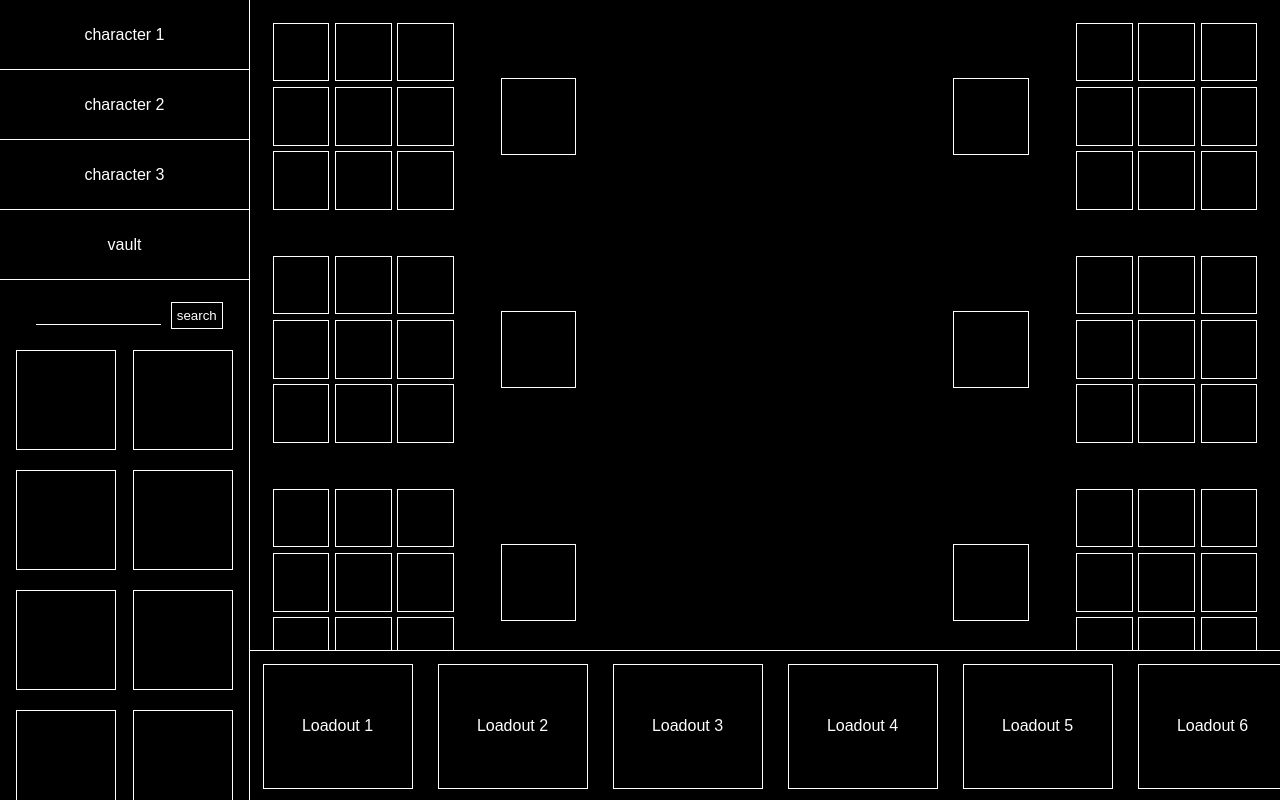
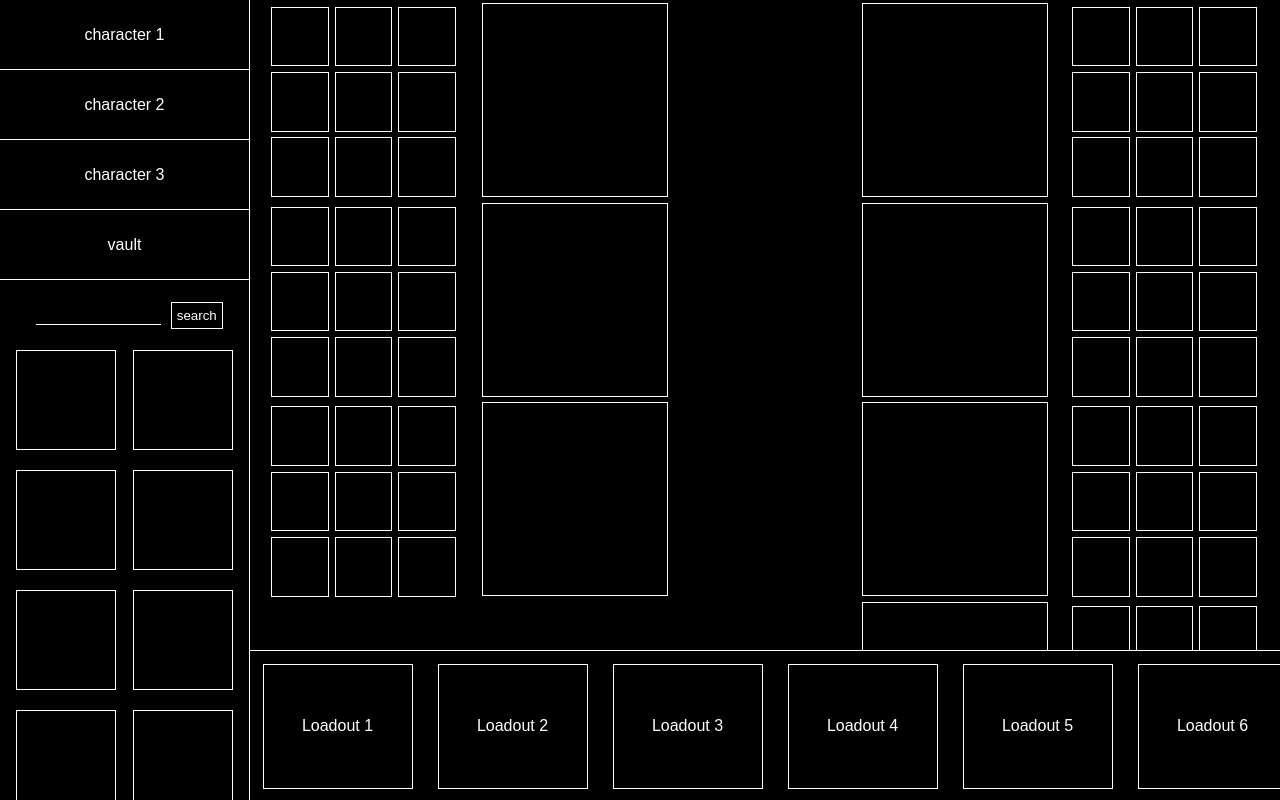
Before and after one commit to jeff0brewer-cs130/cs130-coursework, a website: page project/index.html in a window 1280 px wide. Drawn offline with Linux system fonts and the light colour scheme; no server answers.

Commit message:
style changes

```diff
--- a/project/index.html
+++ b/project/index.html
@@ -57,46 +57,62 @@
                     <div></div>
                 </section>
             </article>
-            <section class="kinetic">
+            <article class="kinetic inv flx_r">
+                <section>
                     <div></div> <div></div> <div></div>
                     <div></div> <div></div> <div></div>
                     <div></div> <div></div> <div></div>
                 </section>
-            <section class="energy">
+            </article>
+            <article class="energy inv flx_r">
+                <section>
                     <div></div> <div></div> <div></div>
                     <div></div> <div></div> <div></div>
                     <div></div> <div></div> <div></div>
                 </section>
-            <section class="power">
+            </article>
+            <article class="power inv flx_r">
+                <section>
                     <div></div> <div></div> <div></div>
                     <div></div> <div></div> <div></div>
                     <div></div> <div></div> <div></div>
                 </section>
-            <section class="head">
+            </article>
+            <article class="head inv flx_r">
+                <section>
                     <div></div> <div></div> <div></div>
                     <div></div> <div></div> <div></div>
                     <div></div> <div></div> <div></div>
                 </section>
-            <section class="arms">
+            </article>
+            <article class="arms inv flx_r">
+                <section>
                     <div></div> <div></div> <div></div>
                     <div></div> <div></div> <div></div>
                     <div></div> <div></div> <div></div>
                 </section>
-            <section class="chest">
+            </article>
+            <article class="chest inv flx_r">
+                <section>
                     <div></div> <div></div> <div></div>
                     <div></div> <div></div> <div></div>
                     <div></div> <div></div> <div></div>
                 </section>
-            <section class="legs">
+            </article>
+            <article class="legs inv flx_r">
+                <section>
                     <div></div> <div></div> <div></div>
                     <div></div> <div></div> <div></div>
                     <div></div> <div></div> <div></div>
                 </section>
-            <section class="classitem">
+            </article>
+            <article class="classitem inv flx_r">
+                <section>
                     <div></div> <div></div> <div></div>
                     <div></div> <div></div> <div></div>
                     <div></div> <div></div> <div></div>
                 </section>
+            </article>
         </nav>
     </section>
     <footer class="loadouts">
@@ -113,7 +129,6 @@
             <section>+ loadout</section>
         </nav>
     </footer>
-
-    <script type="text/javascript" src="main.js"></script>
+    <!-- <script type="text/javascript" src="main.js"></script> -->
 </body>
 </html>
--- a/project/main.js
+++ b/project/main.js
@@ -46,7 +46,7 @@ const init = async () => {
     }
     else{
         console.log('login failed');
-        // window.location.href = "./login.html";
+        window.location.href = "./login.html";
     }
 };
 init();
--- a/project/style.css
+++ b/project/style.css
@@ -1,3 +1,7 @@
+:root{
+    --inv_size: 15vw;
+}
+
 * {
     box-sizing: border-box;
     color: white;
@@ -107,11 +111,19 @@ body{
     ". m h";
 }
 
-.inventory section{
-    padding: 20px;
+.inv{
+    width: 100%;
+    height: 100%;
     display: flex;
-    flex-direction: row;
-    flex-wrap: wrap;
+    flex-flow: row-reverse;
+    justify-content: center;
+    align-items: center;
+}
+
+.inv > section{
+    width: var(--inv_size);
+    height: var(--inv_size);
+    margin: auto;
 }
 
 .inventory section > div{
@@ -146,13 +158,18 @@ body{
 }
 
 .equipped > section > div{
-    width: 50%;
+    width: var(--inv_size);
     height: 0;
-    padding-bottom: 50%;
+    padding-bottom: var(--inv_size);
     position: relative;
     border-style: solid;
     border-width: 1px;
     border-color: white;
+}
+.inventory section{
+    display: flex;
+    flex-direction: row;
+    flex-wrap: wrap;
 }
 
 .loadouts{
```
Lines whose indentation alone changed are shown as unchanged.
